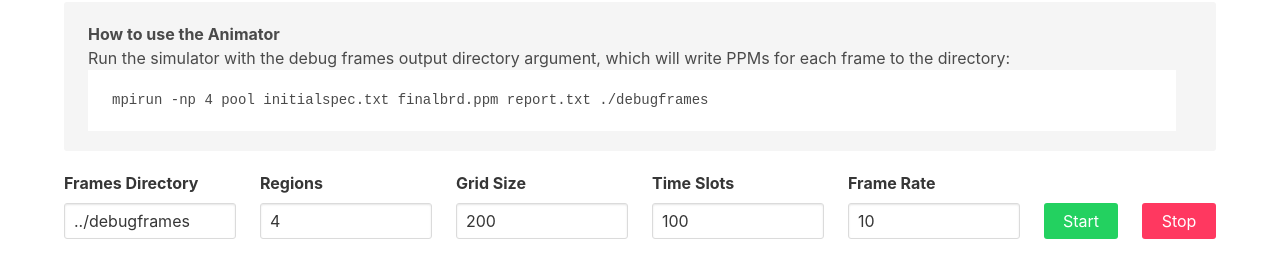
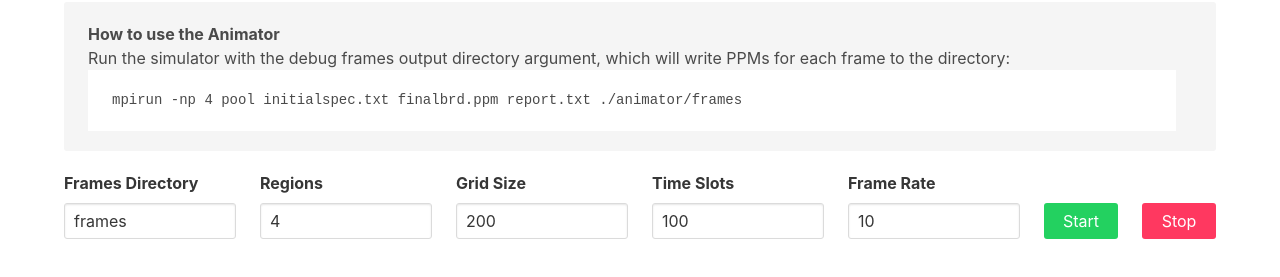
Before and after one commit to irvinlim/cs3211-project-2, a plain HTML site: page animator/index.html in a window 1280 px wide. Shown: the part 127-404 px from the top of the page. Drawn offline with Linux system fonts and the light colour scheme; a script that the page names is missing.

Commit message:
Update README and output location

```diff
--- a/animator/index.html
+++ b/animator/index.html
@@ -26,7 +26,7 @@
                 <p>
                     Run the simulator with the debug frames output directory argument, which will write PPMs for each frame to the directory:
                 </p>
-                <pre>mpirun -np 4 pool initialspec.txt finalbrd.ppm report.txt ./debugframes</pre>
+                <pre>mpirun -np 4 pool initialspec.txt finalbrd.ppm report.txt ./animator/frames</pre>
             </div>
         </section>
 
@@ -36,7 +36,7 @@
                     <div class="column field">
                         <label class="label">Frames Directory</label>
                         <div class="control">
-                            <input class="input" type="text" id="input-framesdir" value="../debugframes">
+                            <input class="input" type="text" id="input-framesdir" value="frames">
                         </div>
                     </div>
                     <div class="column field">
```
Also changed, not shown: docs/img/animator.png (added), 2 other files.
